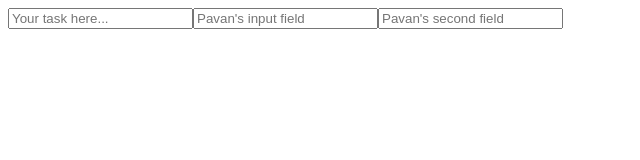
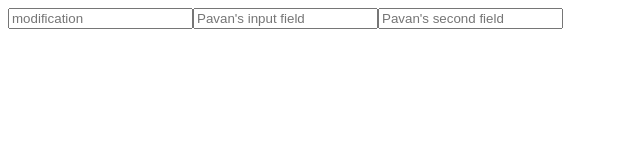
Before and after one commit to ashikdnd/todo, an Angular app: page / in a window 1280 px wide. Shown: the top 160 px of the page, without its empty margins (0-640 px from the left). Built offline with nearby package versions, Linux system fonts and the light colour scheme.

Commit message:
modification

```diff
--- a/src/app/app.component.html
+++ b/src/app/app.component.html
@@ -1,3 +1,3 @@
-<input placeholder="Your task here..." type="text">
+<input type="text" placeholder="modification" style="color: red;">
 <input type="text" placeholder="Pavan's input field">
 <input type="text" placeholder="Pavan's second field">
```
